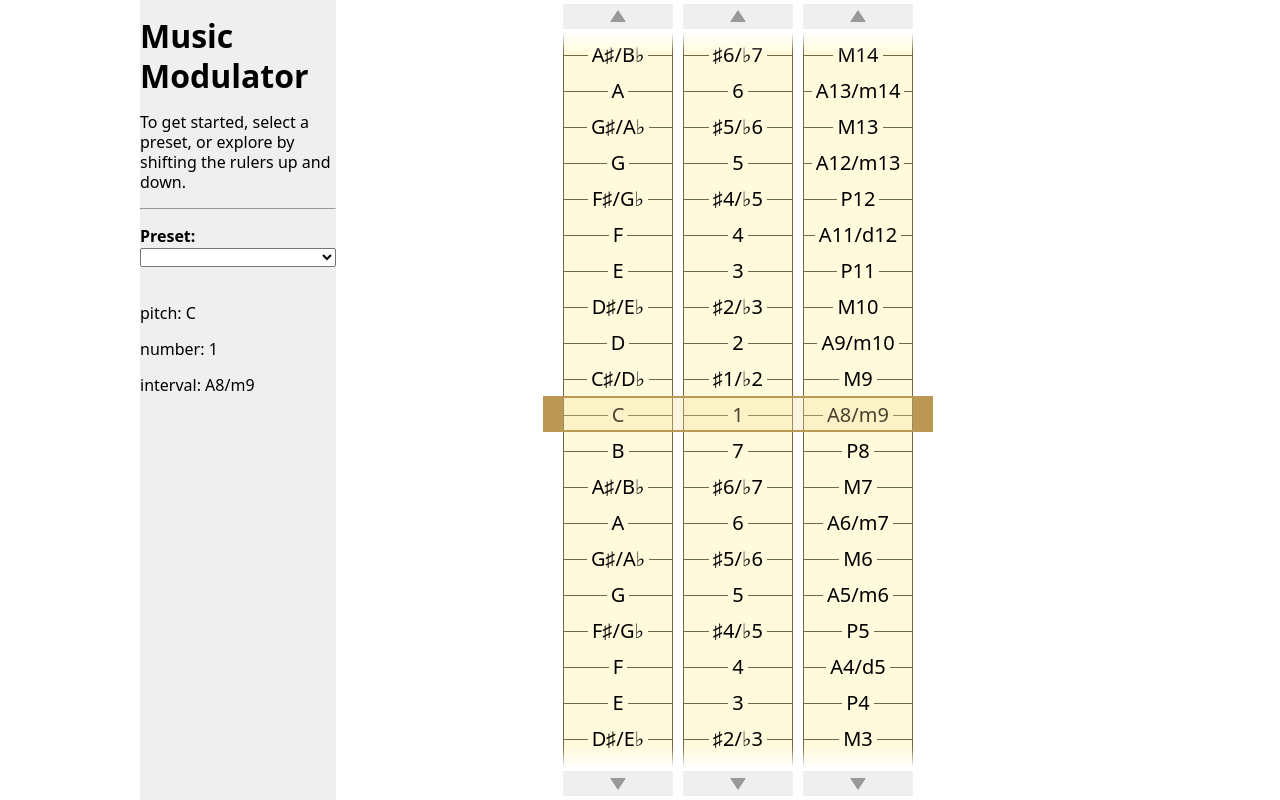
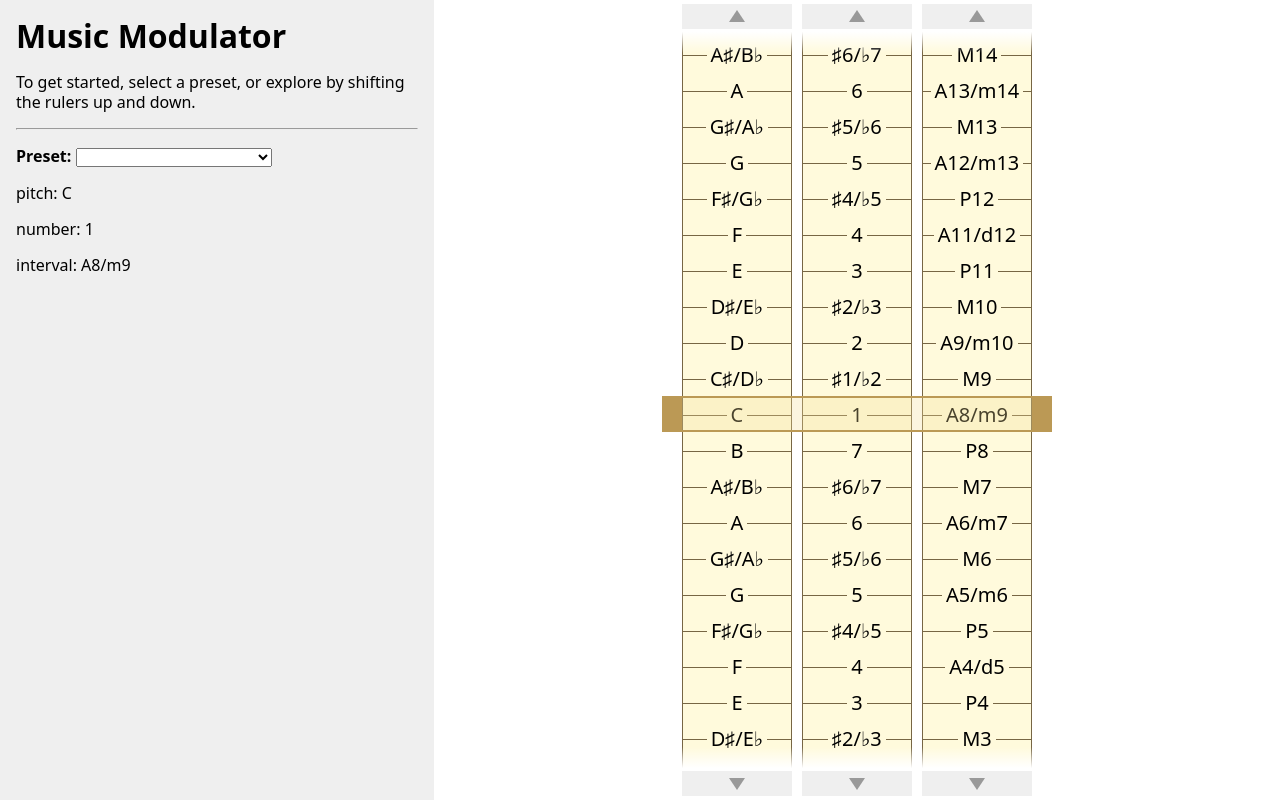
Before and after one commit to katmh/diatonic, a Svelte app: page / in a window 1280 px wide. Built offline with nearby package versions, Linux system fonts and the light colour scheme.

Commit message:
layout styling

```diff
--- a/src/App.svelte
+++ b/src/App.svelte
@@ -20,8 +20,7 @@
 <style>
     .container {
         height: 100vh;
-        width: 95%;
-        max-width: 1000px;
+        width: 100%;
         margin: 0 auto;
         display: flex;
         justify-content: center;
--- a/src/components/Dashboard.svelte
+++ b/src/components/Dashboard.svelte
@@ -73,7 +73,6 @@
     {/if}
 
     <br />
-    <br />
 
     {#each keys as key}
         <p>{$rulers[key].type}: {$inWindow[key]}</p>
@@ -82,8 +81,8 @@
 
 <style>
     .dashboard {
-        width: 200px;
-        padding-top: 1rem;
+        width: 50%;
+        padding: 1rem;
         font: 1rem/1.25 system-ui;
         background: #efefef;
     }
```
